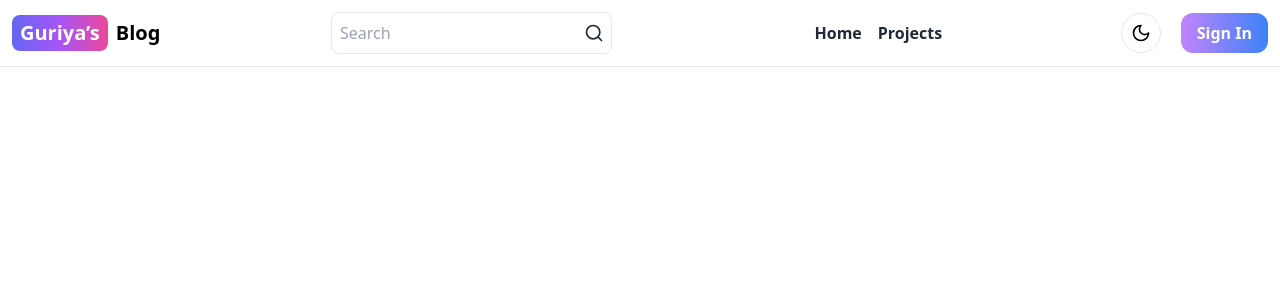
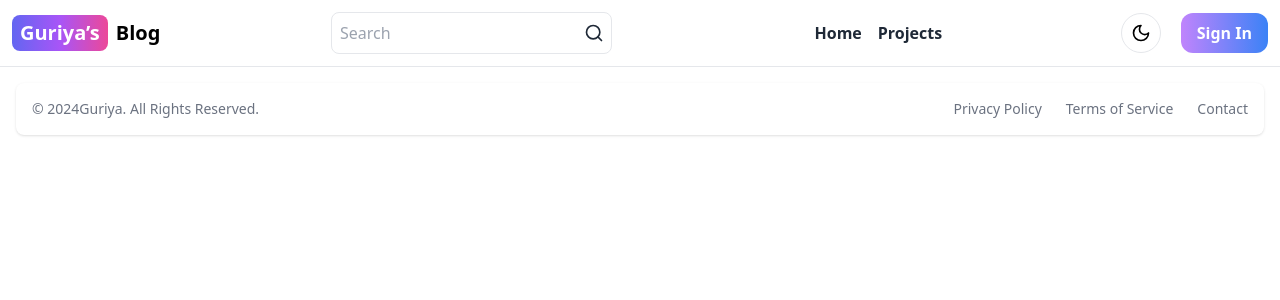
Before and after one commit to Guriya124/Mern-blog, a React (Vite) app in the folder client/: page /dashboard in a window 1280 px wide. Shown: the top 300 px of the page. Built offline with nearby package versions, Linux system fonts and the light colour scheme.

Commit message:
create a footer

```diff
--- a/client/src/App.jsx
+++ b/client/src/App.jsx
@@ -5,6 +5,7 @@
 import Dashboard from "./pages/Dashboard"
 import Projects from "./pages/projects"
 import Navbar from "./components/Navbar"
+import Footer from "./components/Footer"
 
 
 function App() {
@@ -21,6 +22,7 @@
           <Route path="/projects" element={<Projects />} />
           <Route path="/dashboard" element={<Dashboard />} />
         </Routes>
+        <Footer/>
       </BrowserRouter>
 
     </>
--- /dev/null
+++ b/client/src/components/Footer.jsx
@@ -0,0 +1,25 @@
+
+
+export default function Footer() {
+    return (
+        <footer className="bg-white rounded-lg shadow m-4 dark:bg-gray-800">
+            <div className="w-full mx-auto max-w-screen-xl p-4 md:flex md:items-center md:justify-between">
+                <span className="text-sm text-gray-500 sm:text-center dark:text-gray-400">© 2024<a href="#" className="hover:underline">Guriya</a>. All Rights Reserved.</span>
+                <ul className="flex flex-wrap items-center mt-3 text-sm font-medium text-gray-500 dark:text-gray-400 sm:mt-0">
+
+                    <li>
+                        <a href="#" className="hover:underline me-4 md:me-6">Privacy Policy</a>
+                    </li>
+                    <li>
+                        <a href="#" className="hover:underline me-4 md:me-6">Terms of Service</a>
+                    </li>
+                    <li>
+                        <a href="#" className="hover:underline">Contact</a>
+                    </li>
+                </ul>
+            </div>
+
+
+        </footer>
+    )
+}
--- a/client/src/pages/SignUp.jsx
+++ b/client/src/pages/SignUp.jsx
@@ -58,7 +58,7 @@
   };
 
   return (
-    <div className="min-h-screen mt-20">
+    <div className="min-h-[70svh] mt-20">
       <div className="flex p-3 max-w-3xl mx-auto flex-col md:flex-row md:items-center gap-10">
         {/* left side */}
         <div className="flex-1 text-center md:text-left">
```
